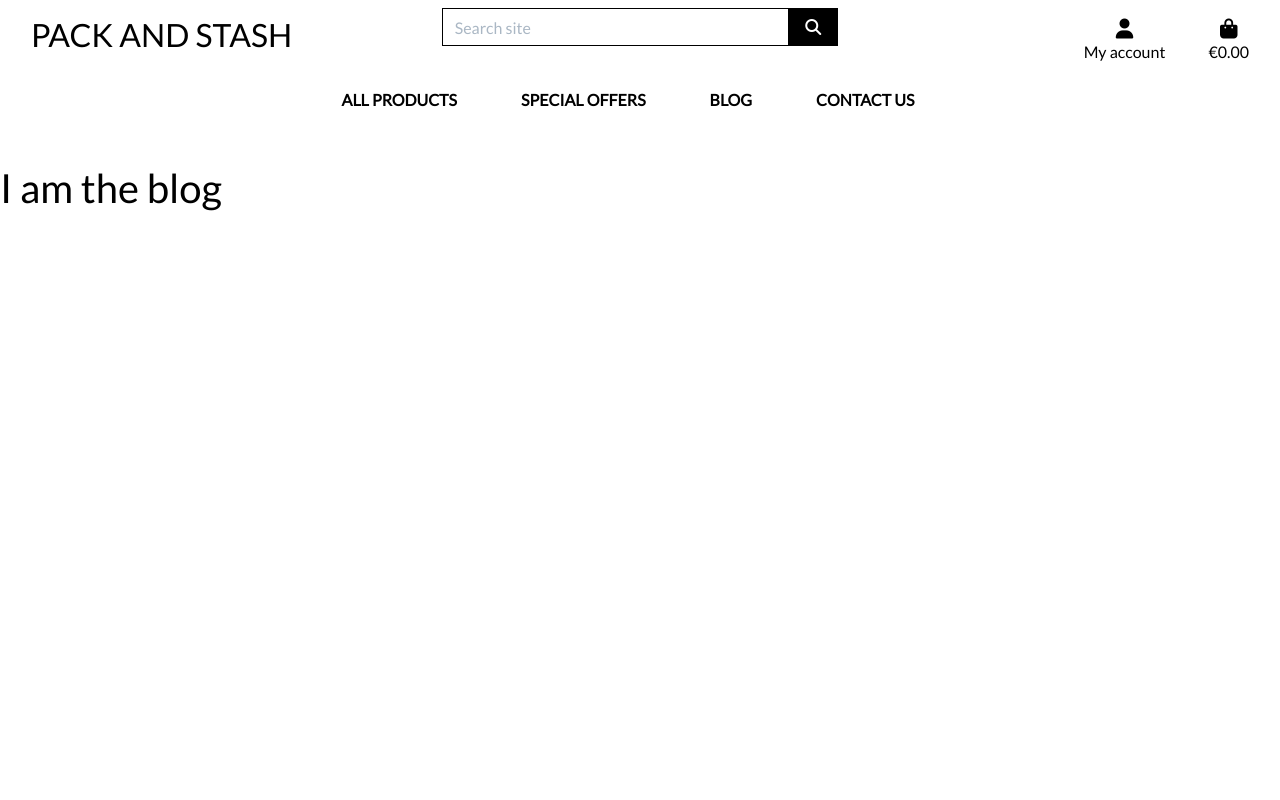
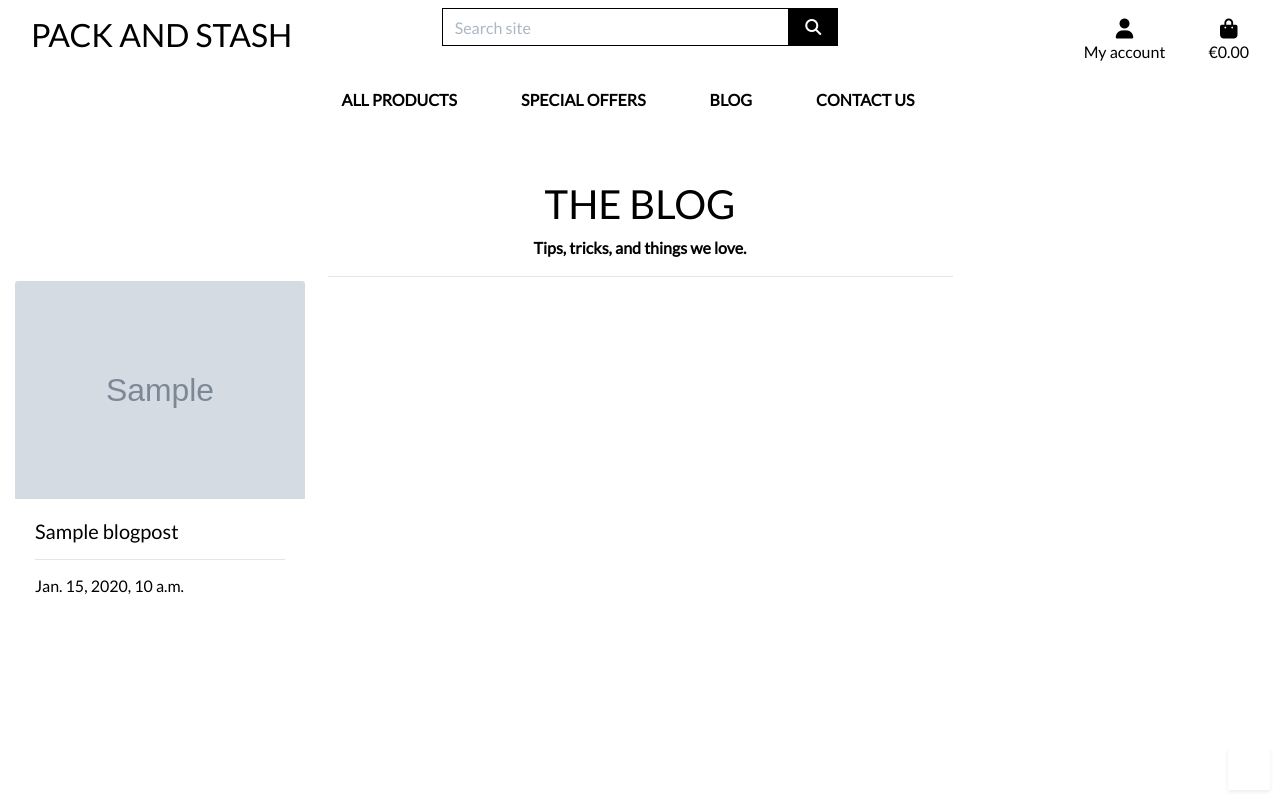
Before and after one commit to pauline-rugwevera/ecommerce-pp5, a Django app: page /blog/ in a window 1280 px wide. Run offline with Django 3.2, Linux system fonts and the light colour scheme; tables that the repository leaves empty hold one stand-in row (values such as "Sample post"); grey boxes marked "Sample" are stand-in pictures; some libraries are stand-ins or nearby versions.

Commit message:
Finish blog templating,add posts via admin for post view

```diff
--- a/blog/templates/blog/blog.html
+++ b/blog/templates/blog/blog.html
@@ -4,16 +4,87 @@
 {% block extra_title %} Blog {% endblock %}
 
 {% block page_header %}
-    <div class="container header-container">
-        <div class="row">
-            <div class="col"></div>
-        </div>
+<div class="container header-container">
+    <div class="row">
+        <div class="col"></div>
     </div>
+</div>
 {% endblock %}
 
 {% block content %}
 
+<div class="container-fluid d-flex flex-column all-pages-background">
+    <div class="row">
+        <div class="col text-center mt-3">
+            <h1 class="text-black logo-font blog-title">The blog</h1>
+            <p>
+             <strong>Tips, tricks, and things we love.</strong>
+            </p>
+            <hr class="w-50 mb-1">
+        </div>
+    </div>
+    <div class="row blog-page">
+        {% for post in object_list %}
+        <div class="col-sm-6 col-md-6 col-lg-4 col-xl-3">
+            <div class="card h-100 border-0">
 
-<h1>I am the blog</h1>
+                {% if post.image %}
 
+                <img class="card-img-top img-fluid" src="{{ post.image.url  }}" alt="{{ post.title }}">
+                </a>
+                {% else %}
+
+                    <img class="card-img-top img-fluid" src="{{ MEDIA_URL }}noimage.png" alt="{{ post.title }}">
+                </a>
+                {% endif %}
+
+                <div class="card-body pb-0">
+                    <h2 class="title">{{ post.title }}</h2>
+                    <hr>
+                    <p class="card-text h6">{{ post.created_on}}
+                  </p>
+
+                </div>
+
+
+            </div>
+        </div>
+        {% if forloop.counter|divisibleby:1 %}
+        <div class="col-12 d-sm-none mb-5">
+            <hr>
+        </div>
+        {% endif %}
+        {% if forloop.counter|divisibleby:2 %}
+        <div class="col-12 d-none d-sm-block d-md-block d-lg-none mb-5">
+            <hr>
+        </div>
+        {% endif %}
+        {% if forloop.counter|divisibleby:3 %}
+        <div class="col-12 d-none d-lg-block d-xl-none mb-5">
+            <hr>
+        </div>
+        {% endif %}
+        {% if forloop.counter|divisibleby:4 %}
+        <div class="col-12 d-none d-xl-block mb-5">
+            <hr>
+        </div>
+        {% endif %}
+        {% endfor %}
+    </div>
+</div>
+<div class="btt-button shadow-sm rounded-0 border border-white">
+    <a class="btt-link d-flex h-100">
+        <i class="fas fa-arrow-up text-white mx-auto my-auto"></i>
+    </a>
+</div>
 {% endblock %}
+
+<!-- JavaScript code taken from Code Institute Boutique Ado -->
+{% block postloadjs %}
+{{ block.super }}
+<script>
+    $('.btt-link').click(function (e) {
+        window.scrollTo(0, 0);
+    });
+</script>
+{% endblock %}
--- a/blog/urls.py
+++ b/blog/urls.py
@@ -1,8 +1,9 @@
 from django.urls import path
 from .import views
+from .views import PostList
 
 
 urlpatterns = [
-    path('', views.post_list, name='blog'),
+    path('',PostList.as_view(), name='blog'),
 
 ]
--- a/blog/views.py
+++ b/blog/views.py
@@ -1,8 +1,12 @@
 from django.shortcuts import render
+from django.views.generic import ListView
 from . import views
+
 from .models import BlogPost, Comment
 
-def post_list(request):
-    post_list = BlogPost.objects.all()
+class PostList(ListView):
+    """view to create the post on the blog"""
+    model = BlogPost
+    template_name = 'blog/blog.html'
 
-    return render(request, 'blog/blog.html')
+    paginate_by = 6
--- a/home/templates/home/index.html
+++ b/home/templates/home/index.html
@@ -16,6 +16,7 @@
         <div class="row h-100">
             <div class="col-7 col-md-6 my-auto">
                 <h1 class="display-4 logo-font text-black">Organise your home in style
+
                 </h1>
                 <!-- shop now button -->
                 <div class="my-5">
--- a/static/css/base.css
+++ b/static/css/base.css
@@ -32,6 +32,10 @@ body {
 
 }
 
+.title{
+    font-size: 20px;
+    font-family: 'Lato';
+}
 .main-logo-link {
     width: fit-content;
 }
--- a/templates/base.html
+++ b/templates/base.html
@@ -21,6 +21,8 @@
     <link rel="stylesheet" href="https://cdn.jsdelivr.net/npm/bootstrap@4.6.2/dist/css/bootstrap.min.css"
         integrity="sha384-xOolHFLEh07PJGoPkLv1IbcEPTNtaed2xpHsD9ESMhqIYd0nLMwNLD69Npy4HI+N" crossorigin="anonymous">
     <link rel="stylesheet" href="https://fonts.googleapis.com/css?family=Lato&display=swap">
+
+
 
     <link rel="stylesheet" href="{% static 'css/base.css' %}">
 
```
Also changed, not shown: media/accrylic_organizers.png (added), media/bamboo_jars_QIX5HQ0.jpg (added), media/candle_plkl8aE.jpg (added), media/noimage.png.jpg (added), 4 other files.
